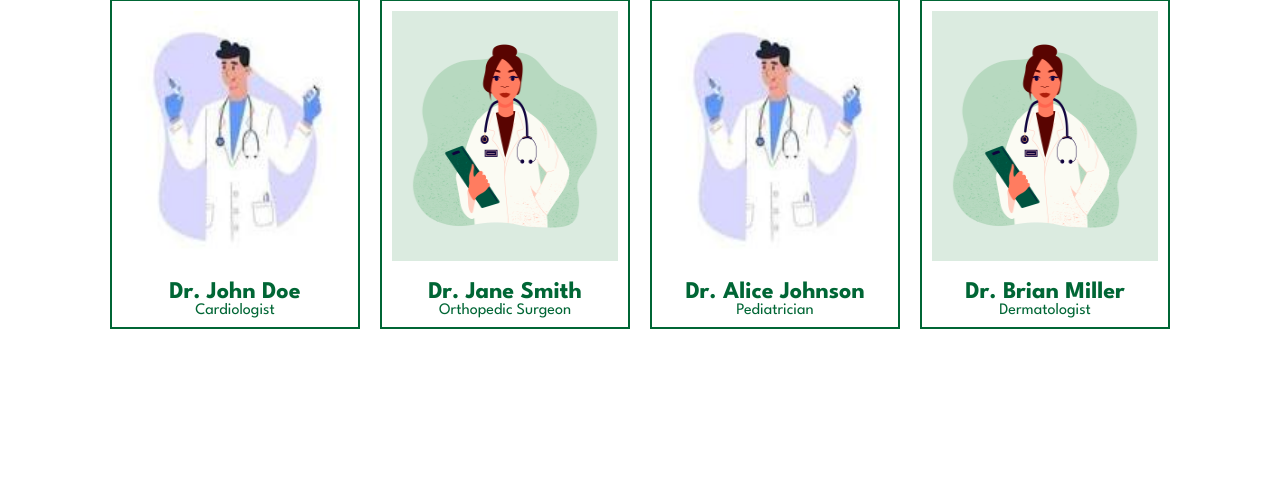
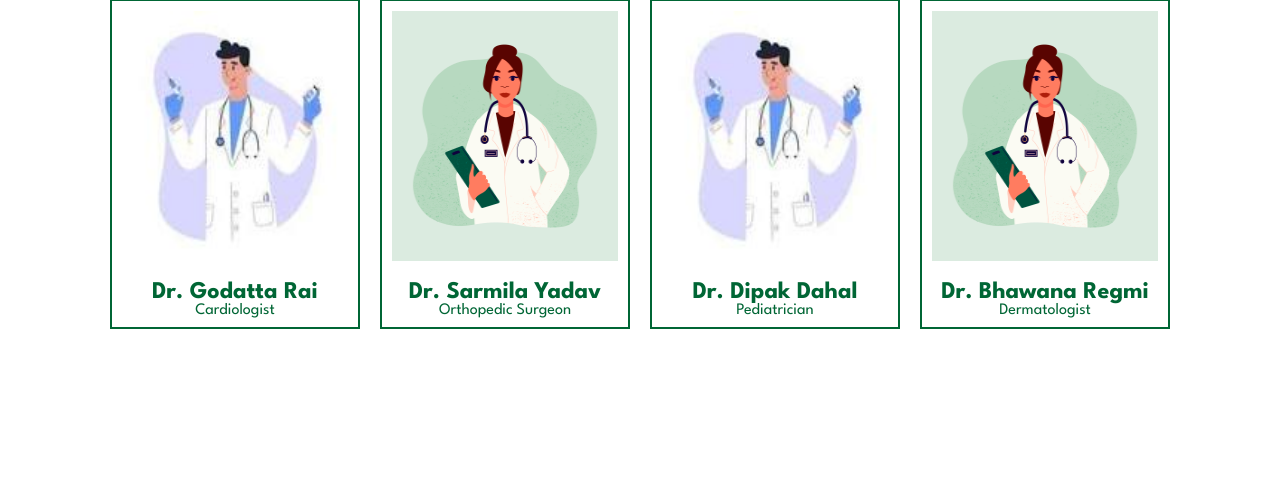
Before and after one commit to BishnuTimilsena/PulsePath, a PHP site: page /verify-license/content/doctor.php in a window 1280 px wide. Shown: the part 268-771 px from the top of the page. Run offline with PHP 8.4, Linux system fonts and the light colour scheme; a user stored in the database is signed in; data comes from the database, SQL or seed files in the repository.

Commit message:
updated doctor names

```diff
--- a/content/doctor.php
+++ b/content/doctor.php
@@ -45,35 +45,36 @@ if (!isset($_SESSION['uid'])) {
     <!--
     - #HEADER
   -->
-  <?php include 'navbar/navbar.php'; ?>
+    <?php include 'navbar/navbar.php'; ?>
 
     <!-- Doctor Section -->
     <section class="doctors-section">
         <h3>Doctors</h3>
         <div class="doctors-container">
-            <div class="doctor-card" onclick="showDoctorInfo('Dr. John Doe', 'Cardiologist', 'City Hospital', '123-456-7890', 'john.doe@email.com', 'Lorem ipsum dolor sit amet, consectetur adipiscing elit. Sed id ultricies ligula. Fusce vel facilisis arcu. Sed finibus ipsum eu augue bibendum, ut tincidunt turpis malesuada. Sed et tristique libero. Etiam laoreet sem sit amet neque tincidunt, a eleifend enim cursus.')">
-                <img src="../assets/images/doc1.jpeg" alt="Dr. John Doe Image" />
-                <h2>Dr. John Doe</h2>
+            <div class="doctor-card" onclick="showDoctorInfo('Dr. Goddata Rai', 'Cardiologist', 'City Hospital', '123-456-7890', 'godatta@email.com', 'Lorem ipsum dolor sit amet, consectetur adipiscing elit. Sed id ultricies ligula. Fusce vel facilisis arcu. Sed finibus ipsum eu augue bibendum, ut tincidunt turpis malesuada. Sed et tristique libero. Etiam laoreet sem sit amet neque tincidunt, a eleifend enim cursus.')">
+                <img src="../assets/images/doc1.jpeg" alt="Dr. Godatta Image" />
+                <h2>Dr. Godatta Rai</h2>
                 <p>Cardiologist</p>
             </div>
 
-            <div class="doctor-card" onclick="showDoctorInfo('Dr. Jane Smith', 'Orthopedic Surgeon', 'General Hospital', '987-654-3210', 'jane.smith@email.com', 'Lorem ipsum dolor sit amet, consectetur adipiscing elit. Sed id ultricies ligula. Fusce vel facilisis arcu. Sed finibus ipsum eu augue bibendum, ut tincidunt turpis malesuada. Sed et tristique libero. Etiam laoreet sem sit amet neque tincidunt, a eleifend enim cursus.')">
+            <div class="doctor-card" onclick="showDoctorInfo('Dr. Sarmila Yadav', 'Orthopedic Surgeon', 'General Hospital', '987-654-3210', 'sarmila@email.com', 'Lorem ipsum dolor sit amet, consectetur adipiscing elit. Sed id ultricies ligula. Fusce vel facilisis arcu. Sed finibus ipsum eu augue bibendum, ut tincidunt turpis malesuada. Sed et tristique libero. Etiam laoreet sem sit amet neque tincidunt, a eleifend enim cursus.')">
                 <img src="../assets/images/doc2.jpg" alt="Dr. Jane Smith Image" />
-                <h2>Dr. Jane Smith</h2>
+                <h2>Dr. Sarmila Yadav</h2>
                 <p>Orthopedic Surgeon</p>
             </div>
 
-            <div class="doctor-card" onclick="showDoctorInfo('Dr. Alice Johnson', 'Pediatrician', 'Children\'s Hospital', '987-654-3210', 'alice.johnson@email.com', 'Lorem ipsum dolor sit amet, consectetur adipiscing elit. Sed id ultricies ligula. Fusce vel facilisis arcu. Sed finibus ipsum eu augue bibendum, ut tincidunt turpis malesuada. Sed et tristique libero. Etiam laoreet sem sit amet neque tincidunt, a eleifend enim cursus.')">
+            <div class="doctor-card" onclick="showDoctorInfo('Dr. Dipak Dahal', 'Pediatrician', 'Children\'s Hospital', '987-654-3210', 'dipak@email.com', 'Lorem ipsum dolor sit amet, consectetur adipiscing elit. Sed id ultricies ligula. Fusce vel facilisis arcu. Sed finibus ipsum eu augue bibendum, ut tincidunt turpis malesuada. Sed et tristique libero. Etiam laoreet sem sit amet neque tincidunt, a eleifend enim cursus.')">
                 <img src="../assets/images/doc1.jpeg" alt="Dr. Alice Johnson Image" />
-                <h2>Dr. Alice Johnson</h2>
+                <h2>Dr. Dipak Dahal</h2>
                 <p>Pediatrician</p>
             </div>
 
-            <div class="doctor-card" onclick="showDoctorInfo('Dr. Brian Miller', 'Dermatologist', 'Skin Care Clinic', '123-456-7890', 'brian.miller@email.com', 'Lorem ipsum dolor sit amet, consectetur adipiscing elit. Sed id ultricies ligula. Fusce vel facilisis arcu. Sed finibus ipsum eu augue bibendum, ut tincidunt turpis malesuada. Sed et tristique libero. Etiam laoreet sem sit amet neque tincidunt, a eleifend enim cursus.')">
+            <div class="doctor-card" onclick="showDoctorInfo('Dr. Bhawana Regmi', 'Dermatologist', 'Skin Care Clinic', '123-456-7890', 'bhawana@email.com', 'Lorem ipsum dolor sit amet, consectetur adipiscing elit. Sed id ultricies ligula. Fusce vel facilisis arcu. Sed finibus ipsum eu augue bibendum, ut tincidunt turpis malesuada. Sed et tristique libero. Etiam laoreet sem sit amet neque tincidunt, a eleifend enim cursus.')">
                 <img src="../assets/images/doc2.jpg" alt="Dr. Brian Miller Image" />
-                <h2>Dr. Brian Miller</h2>
+                <h2>Dr. Bhawana Regmi</h2>
                 <p>Dermatologist</p>
             </div>
+
             <?php
 
             //foreach ($doctorData as $doctor) {
```
